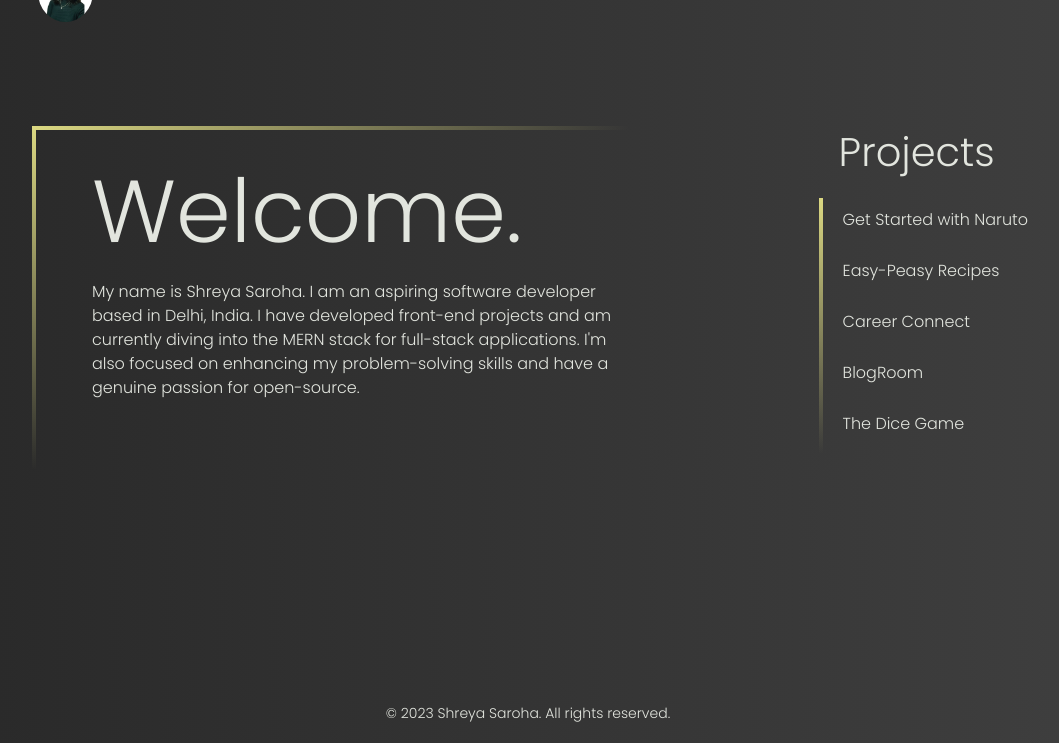
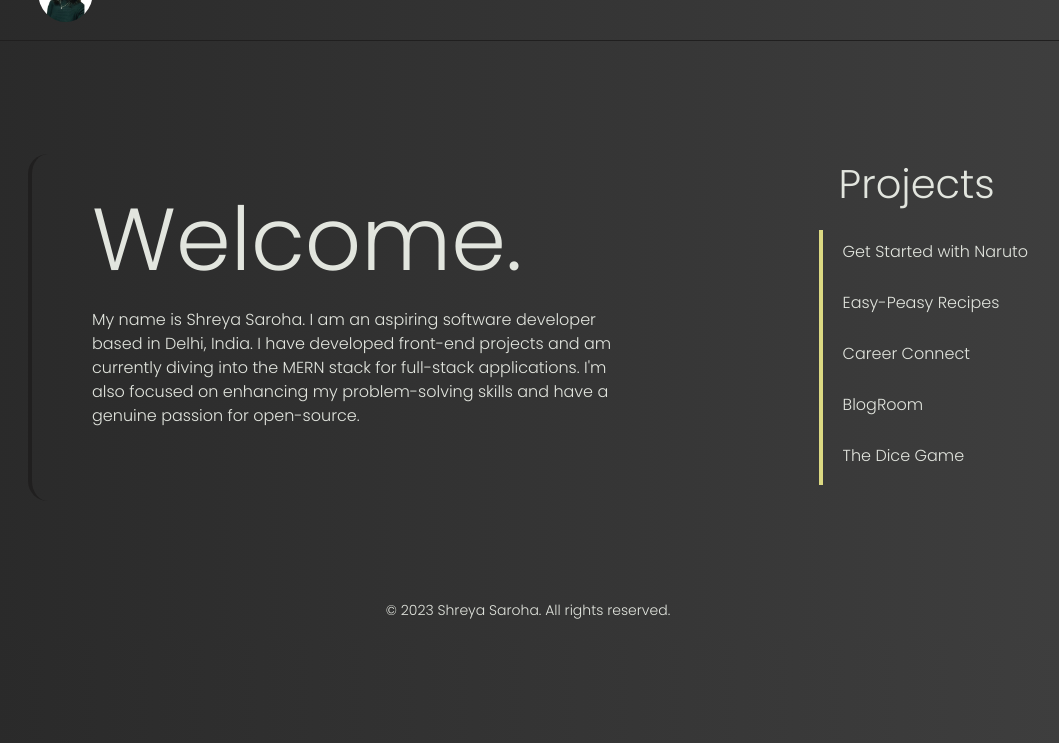
Before and after one commit to shreyaa26/Personal-website, a plain HTML site: page index.html in a window 1280 px wide. Shown: the part 57-800 px from the top of the page, without its empty margins (112-1171 px from the left). Drawn offline with nearby package versions, Linux system fonts and the light colour scheme.

Commit message:
updated styles

```diff
--- a/styles.css
+++ b/styles.css
@@ -18,7 +18,9 @@ body {
 .nav-bar {
   display: flex;
   justify-content: space-between;
-  padding: 18px 150px 100px;
+  padding: 18px 150px;
+  margin-bottom: 113px;
+  border-bottom: 0.1px solid #201f1f;
 }
 
 .logo {
@@ -46,14 +48,15 @@ body {
 
 .right ion-icon {
     vertical-align: middle;
+    font-size: 1em;
 }
 
 .right a {
   text-decoration: none;
 }
 
-.right a:hover {
-  color: #ffffff; /* Change color on hover */
+.right ion-icon:hover, a:hover {
+  color: #ffffff;
 }
 
 .banner-content {
@@ -62,14 +65,16 @@ body {
   margin-right: auto;
   display: flex;
   justify-content: space-between;
+  margin-bottom: 80px;
 }
 
 .banner-left {
     position: relative;
-    border-top: 4px solid transparent;
-    border-left: 4px solid transparent;
+    /* border-top: 4px solid #201f1f; */
+    border-left: 4px solid #201f1f;
     padding: 20px 0px 0px 60px;
     max-width: 600px;
+    border-radius: 20px;
   }
 
   .banner-left::before,
@@ -82,7 +87,7 @@ body {
     height: 100%;
   }
 
-  .banner-left::before {
+  /* .banner-left::before {
     border-top: 4px solid;
     border-image: linear-gradient(to right, rgba(220, 217, 130, 1), rgba(220, 217, 130, 0)) 1;
   }
@@ -90,7 +95,7 @@ body {
   .banner-left::after {
     border-left: 4px solid;
     border-image: linear-gradient(to bottom, rgba(220, 217, 130, 1), rgba(220, 217, 130, 0)) 1;
-  }
+  } */
 
 
 .banner-left h1 {
@@ -117,8 +122,7 @@ body {
 .banner-right ul {
     list-style: none;
     padding-left: 20px;
-    border-left: 4px solid;
-    border-image: linear-gradient(to bottom, rgba(220, 217, 130, 1), rgba(220, 217, 130, 0)) 1;
+    border-left: 4px solid rgba(220, 217, 130, 1);
 }
 
 .banner-right li {
@@ -155,7 +159,7 @@ body {
     text-align: center;
     padding: 5px;
     font-size: 14px;
-    position: fixed; /* Fixed position */
+    position: relative; /* Fixed position */
     bottom: 0; /* Stick it to the bottom */
     width: 100%; /* Full width */
 }
```
